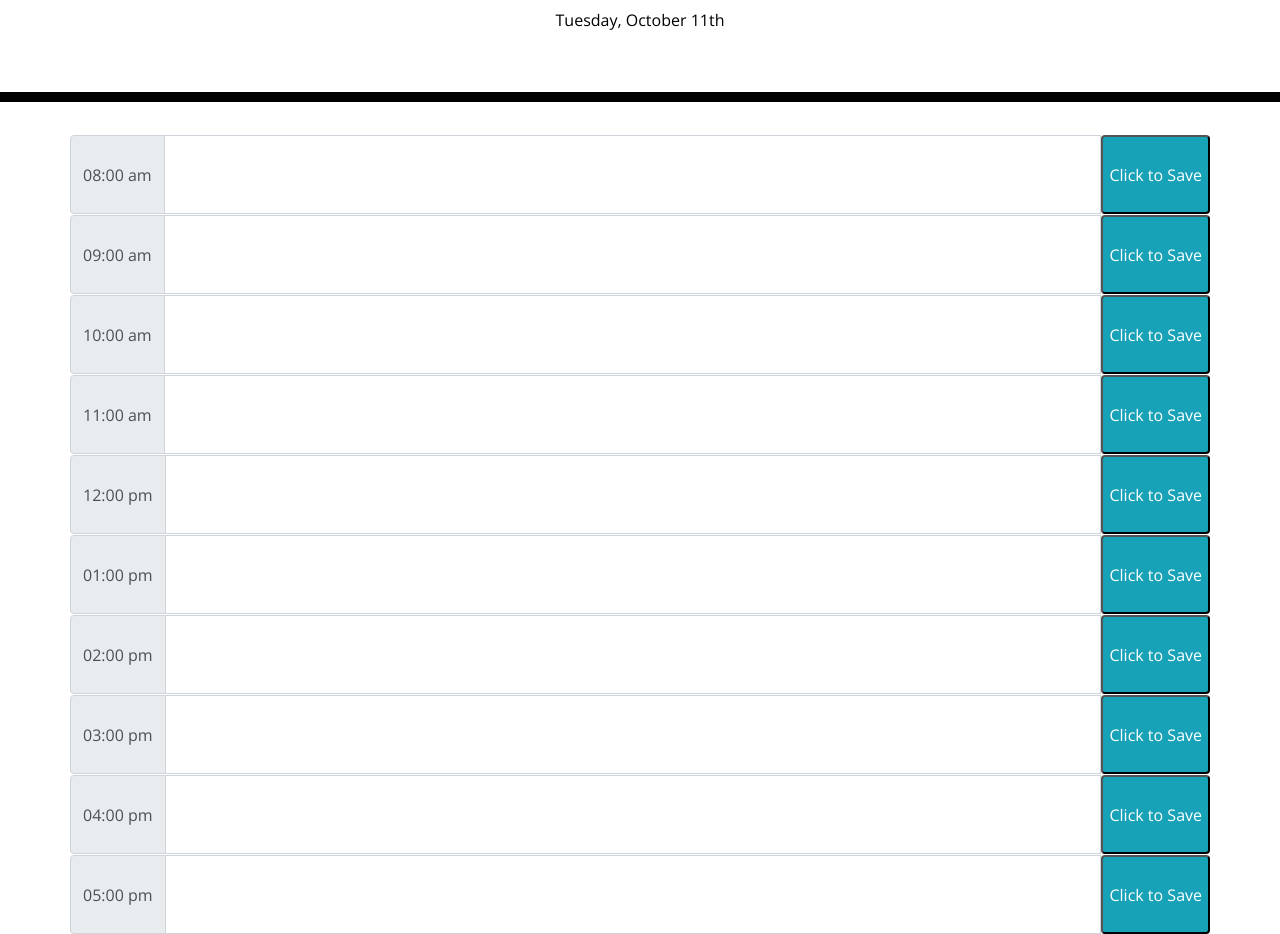
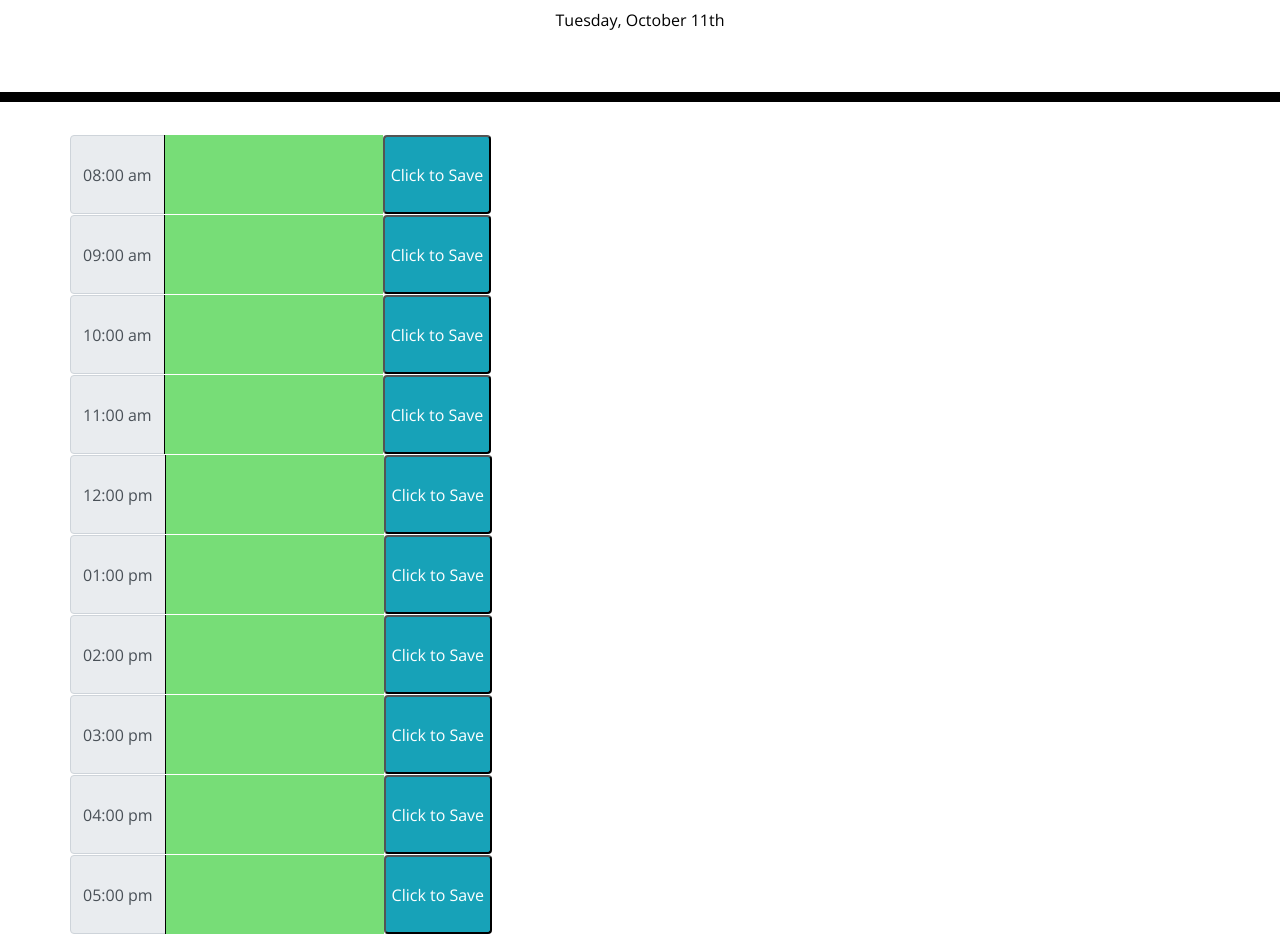
Before and after one commit to blksmk8483/Work-Day-Scheduler, a plain HTML site: page index.html in a window 1280 px wide. Shown: the part 182-1116 px from the top of the page. Drawn offline with nearby package versions, Linux system fonts and the light colour scheme.

Commit message:
added a for of for the timeblock colors

```diff
--- a/Assests/script.js
+++ b/Assests/script.js
@@ -133,3 +133,39 @@ function renderLastText() {
 
 
 renderLastText();
+
+
+// // foreach
+
+// const timeBlockColor = document.querySelectorAll('.textComment')
+
+// timeBlockColor.forEach(function(){
+//     const textCommentEl = document.querySelector('.textComment')
+//         if (textCommentEl.class < currentTime) {
+//             textCommentEl.setAttribute("class", "past");
+//         }
+//         else if (textCommentEl.class === currentTime) {
+//             textCommentEl.setAttribute("class", "present");
+//             console.log(currentTime)
+//         }
+//         else {textCommentEl.setAttribute("class", "future");
+//             }
+
+
+// });
+
+
+
+// for .... of
+const timeBlockColor = document.querySelectorAll('.textComment');
+
+for (const block of timeBlockColor) {
+    if (block < currentTime) {
+        block.setAttribute("class", "past");
+    }
+    else if (block === currentTime) {
+        block.setAttribute("class", "present");
+    }
+    else {block.setAttribute("class", "future");
+}
+};
--- a/Assests/styles.css
+++ b/Assests/styles.css
@@ -44,7 +44,7 @@ textarea {
 
 .past {
   background-color: #d3d3d3;
-  color: white;
+  color: red;
 }
 
 .present {
@@ -54,7 +54,7 @@ textarea {
 
 .future {
   background-color: #77dd77;
-  color: white;
+  color: green;
 }
 
 .saveBtn {
--- a/index.html
+++ b/index.html
@@ -28,103 +28,103 @@
 
     <div class="container">
         <!-- Timeblocks go here / 8am-5pm -->
-        <div class="row">
+        <div class="row timeBlock">
             <div class="input-group">
                 <div class="input-group-prepend">
                     <span class="input-group-text">08:00 am</span>
                 </div>
-                <textarea class="form-control" id="8"></textarea>
-                <button type="button" class="bg-info rounded text-white" id="button8">Click to Save</button>
+                <textarea class="form-control textComment" id="8"></textarea>
+                <button type="button" class="bg-info rounded text-white button" id="button8">Click to Save</button>
             </div>
         </div>
 
-        <div class="row">
+        <div class="row timeBlock">
             <div class="input-group">
                 <div class="input-group-prepend">
                     <span class="input-group-text">09:00 am</span>
                 </div>
-                <textarea class="form-control" id="9"></textarea>
-                <button type="button" class="bg-info rounded text-white" id="button9">Click to Save</button>
+                <textarea class="form-control textComment" id="9"></textarea>
+                <button type="button" class="bg-info rounded text-white button" id="button9">Click to Save</button>
             </div>
         </div>
 
-        <div class="row">
+        <div class="row timeBlock">
             <div class="input-group">
                 <div class="input-group-prepend">
                     <span class="input-group-text">10:00 am </span>
                 </div>
-                <textarea class="form-control" id="10"></textarea>
-                <button type="button" class="bg-info rounded text-white" id="button10">Click to Save</button>
+                <textarea class="form-control textComment" id="10"></textarea>
+                <button type="button" class="bg-info rounded text-white button" id="button10">Click to Save</button>
             </div>
         </div>
 
-        <div class="row">
+        <div class="row timeBlock">
             <div class="input-group">
                 <div class="input-group-prepend">
                     <span class="input-group-text">11:00 am </span>
                 </div>
-                <textarea class="form-control" id="11"></textarea>
-                <button type="button" class="bg-info rounded text-white" id="button11">Click to Save</button>
+                <textarea class="form-control textComment" id="11"></textarea>
+                <button type="button" class="bg-info rounded text-white button" id="button11">Click to Save</button>
             </div>
         </div>
 
-        <div class="row">
+        <div class="row timeBlock">
             <div class="input-group">
                 <div class="input-group-prepend">
                     <span class="input-group-text">12:00 pm </span>
                 </div>
-                <textarea class="form-control" id="12"></textarea>
-                <button type="button" class="bg-info rounded text-white" id="button12">Click to Save</button>
+                <textarea class="form-control textComment" id="12"></textarea>
+                <button type="button" class="bg-info rounded text-white button" id="button12">Click to Save</button>
             </div>
         </div>
 
-        <div class="row">
+        <div class="row timeBlock">
             <div class="input-group">
                 <div class="input-group-prepend">
                     <span class="input-group-text">01:00 pm </span>
                 </div>
-                <textarea class="form-control" id="1"></textarea>
-                <button type="button" class="bg-info rounded text-white" id="button1">Click to Save</button>
+                <textarea class="form-control textComment" id="1"></textarea>
+                <button type="button" class="bg-info rounded text-white button" id="button1">Click to Save</button>
             </div>
         </div>
 
-        <div class="row">
+        <div class="row timeBlock">
             <div class="input-group">
                 <div class="input-group-prepend">
                     <span class="input-group-text">02:00 pm </span>
                 </div>
-                <textarea class="form-control" id="2"></textarea>
-                <button type="button" class="bg-info rounded text-white" id="button2">Click to Save</button>
+                <textarea class="form-control textComment" id="2"></textarea>
+                <button type="button" class="bg-info rounded text-white button" id="button2">Click to Save</button>
             </div>
         </div>
 
-        <div class="row">
+        <div class="row timeBlock">
             <div class="input-group">
                 <div class="input-group-prepend">
                     <span class="input-group-text">03:00 pm </span>
                 </div>
-                <textarea class="form-control" id="3"></textarea>
-                <button type="button" class="bg-info rounded text-white" id="button3">Click to Save</button>
+                <textarea class="form-control textComment" id="3"></textarea>
+                <button type="button" class="bg-info rounded text-white button" id="button3">Click to Save</button>
             </div>
         </div>
 
-        <div class="row">
+        <div class="row timeBlock">
             <div class="input-group">
                 <div class="input-group-prepend">
                     <span class="input-group-text">04:00 pm </span>
                 </div>
-                <textarea class="form-control" id="4"></textarea>
-                <button type="button" class="bg-info rounded text-white" id="button4">Click to Save</button>
+                <textarea class="form-control textComment" id="4"></textarea>
+                <button type="button" class="bg-info rounded text-white button" id="button4">Click to Save</button>
             </div>
         </div>
 
-        <div class="row">
+        <div class="row timeBlock">
             <div class="input-group">
                 <div class="input-group-prepend">
                     <span class="input-group-text">05:00 pm </span>
                 </div>
-                <textarea class="form-control" id="5"></textarea>
-                <button type="button" class="bg-info rounded text-white" id="button5">Click to Save</button>
+                <textarea class="form-control textComment" id="5"></textarea>
+                <button type="button" class="bg-info rounded text-white button" id="button5">Click to Save</button>
             </div>
         </div>
     </div>
```
